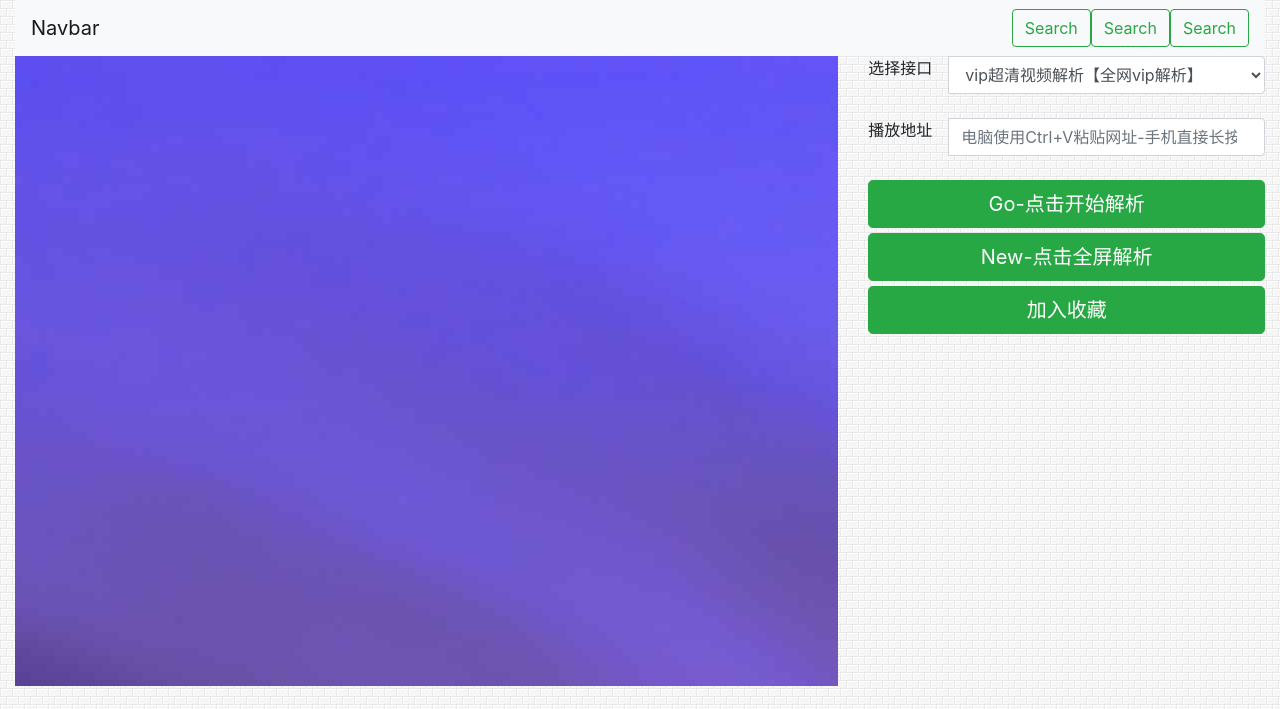
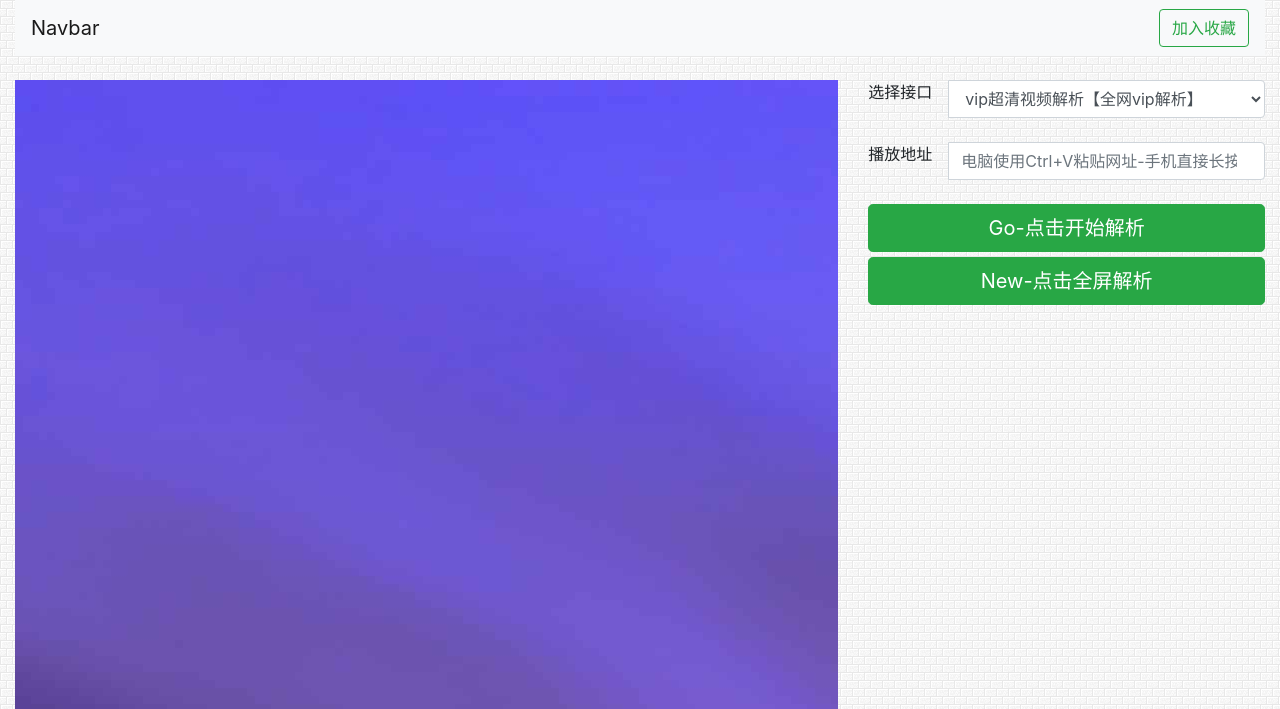
Before and after one commit to bartonCheng/pymimiblog, a Flask app: page /index in a window 1280 px wide. Shown: the top 709 px of the page. Run offline with Flask 2, Linux system fonts and the light colour scheme.

Commit message:
add indexpage

```diff
--- a/app/templates/base.html
+++ b/app/templates/base.html
@@ -28,12 +28,11 @@
     <nav class="navbar navbar-light bg-light">
       <a class="navbar-brand">Navbar</a>
       <form class="form-inline">
-        <button class="btn btn-outline-success my-2 my-sm-0" type="submit">Search</button>
-        <button class="btn btn-outline-success my-2 my-sm-0" type="submit">Search</button>
-        <button class="btn btn-outline-success my-2 my-sm-0" type="submit">Search</button>
+        <button class="btn btn-outline-success my-2 my-sm-0" onclick="javascript:addFavorite()"
+          type="submit">加入收藏</button>
       </form>
     </nav>
-    <div class="row">
+    <div class="row" style="margin: 12px;">
     </div>
     <div class="row">
       <!-- 播放器 -->
@@ -91,11 +90,6 @@
             onClick="btn_jiexi_new()">
             New-点击全屏解析
           </button>
-
-          <a href="#" rel="sidebar" onclick="javascript:addFavorite()"><button id="bf" type="button"
-              class="btn btn-success btn-lg btn-block" style="margin-top: 5px">
-              加入收藏
-            </button></a>
         </div>
       </div>
     </div>
```
